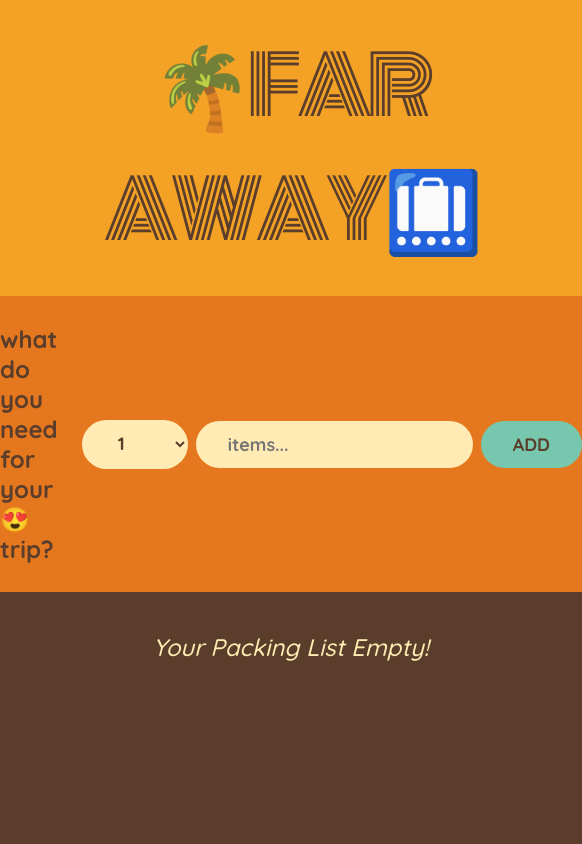
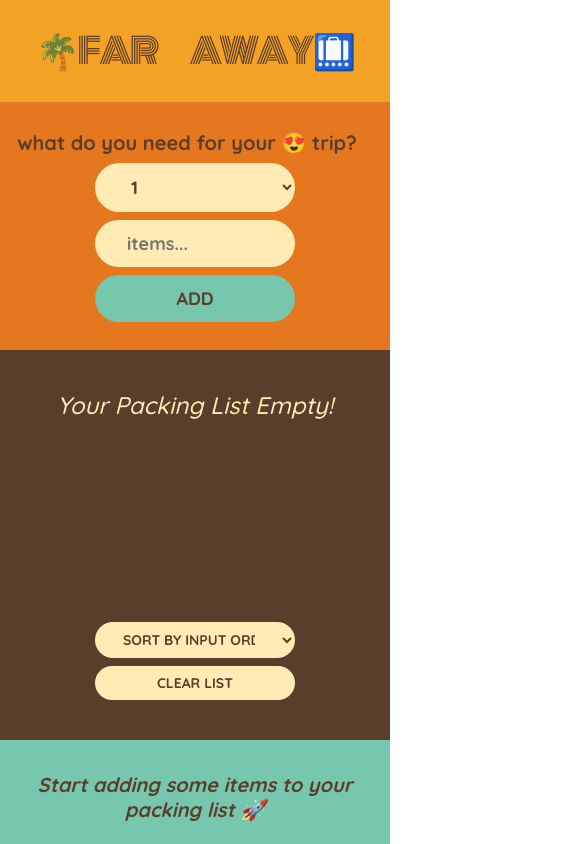
Before and after one commit to emangomaa/travel-list, a React (Create React App) app: page / in a window 390 px wide. Shown: the top 844 px of the page, 582 px wide, since content can reach past the window. Built offline with nearby package versions, Linux system fonts and the light colour scheme.

Commit message:
add media query

```diff
--- a/src/components/PackingList.js
+++ b/src/components/PackingList.js
@@ -12,7 +12,7 @@ const PackingList = ({ items, onDeleteItem, onClearList, onToggleItem }) => {
     sortedItems = items.slice().sort((a, b) => a.packed - b.packed);
   return (
     <div className="list">
-      <ul style={items.length >= 10 ? { overflowY: "scroll" } : {}}>
+      <ul style={items.length >= 5 ? { overflowY: "scroll" } : {}}>
         {items.length ? (
           sortedItems.map((item) => (
             <Item
--- a/src/components/Stats.js
+++ b/src/components/Stats.js
@@ -13,8 +13,8 @@ const Stats = ({ items }) => {
         <em>You got every thing! Ready to go ✈️</em>
       ) : (
         <p>
-          `💼 You have {listCount} items on your list, and you Already packed{" "}
-          {packedCount} ({percentage}%)`{" "}
+          💼 You have {listCount} items on your list, and you Already packed{" "}
+          {packedCount} ({percentage}%){" "}
         </p>
       )}
     </footer>
--- a/src/index.css
+++ b/src/index.css
@@ -41,11 +41,9 @@ h1 {
   background-color: #e5771f;
   padding: 2.8rem 0;
   display: flex;
-  align-items: center;
   justify-content: center;
   gap: 0.8rem;
 }
-
 h3 {
   margin-right: 1.6rem;
   font-size: 2.4rem;
@@ -63,6 +61,7 @@ input {
   font-weight: 700;
   font-size: 1.8rem;
   cursor: pointer;
+  width: 200px;
 }
 
 .add-form button {
@@ -80,7 +79,9 @@ input {
   gap: 3.2rem;
   align-items: center;
 }
-
+.actions{
+  display: flex;
+}
 .actions button,
 .list select {
   text-transform: uppercase;
@@ -95,7 +96,7 @@ input {
   width: 80%;
   height: 200px;
   display: grid;
-  grid-template-columns: repeat(auto-fit, minmax(200px, 1fr));
+  grid-template-columns: repeat(auto-fit, minmax(300px, 1fr));
   gap: 1.2rem;
   justify-content: center;
   align-content: start;
@@ -128,3 +129,33 @@ input[type="checkbox"] {
   font-weight: 700;
   padding: 3.2rem 0;
 }
+
+
+@media screen and (max-width:992px) {
+  h1{
+    font-size: 5rem;
+    letter-spacing: -2px;
+  }
+  .add-form{
+ flex-direction: column;
+ align-items: center;
+  }
+  .stats {
+
+  font-weight: 600;
+  font-size: 2rem;
+}
+}
+
+@media screen and (max-width:767px) {
+  h1{
+    font-size: 3.5rem;
+  }
+  h3{
+    font-size: 2rem;
+  }
+  .actions{
+    flex-direction: column;
+    gap: 0.8rem;
+  }
+}
```
